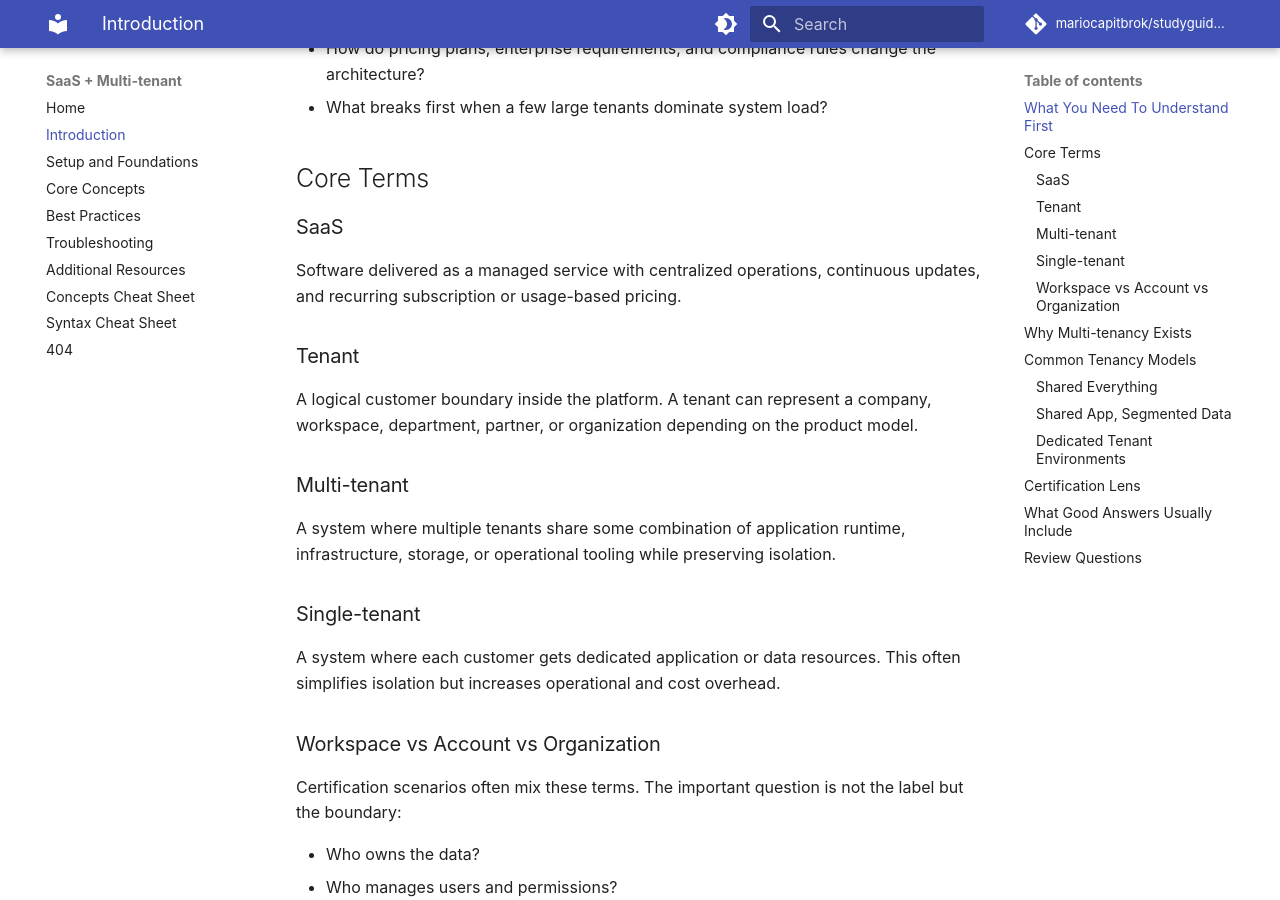
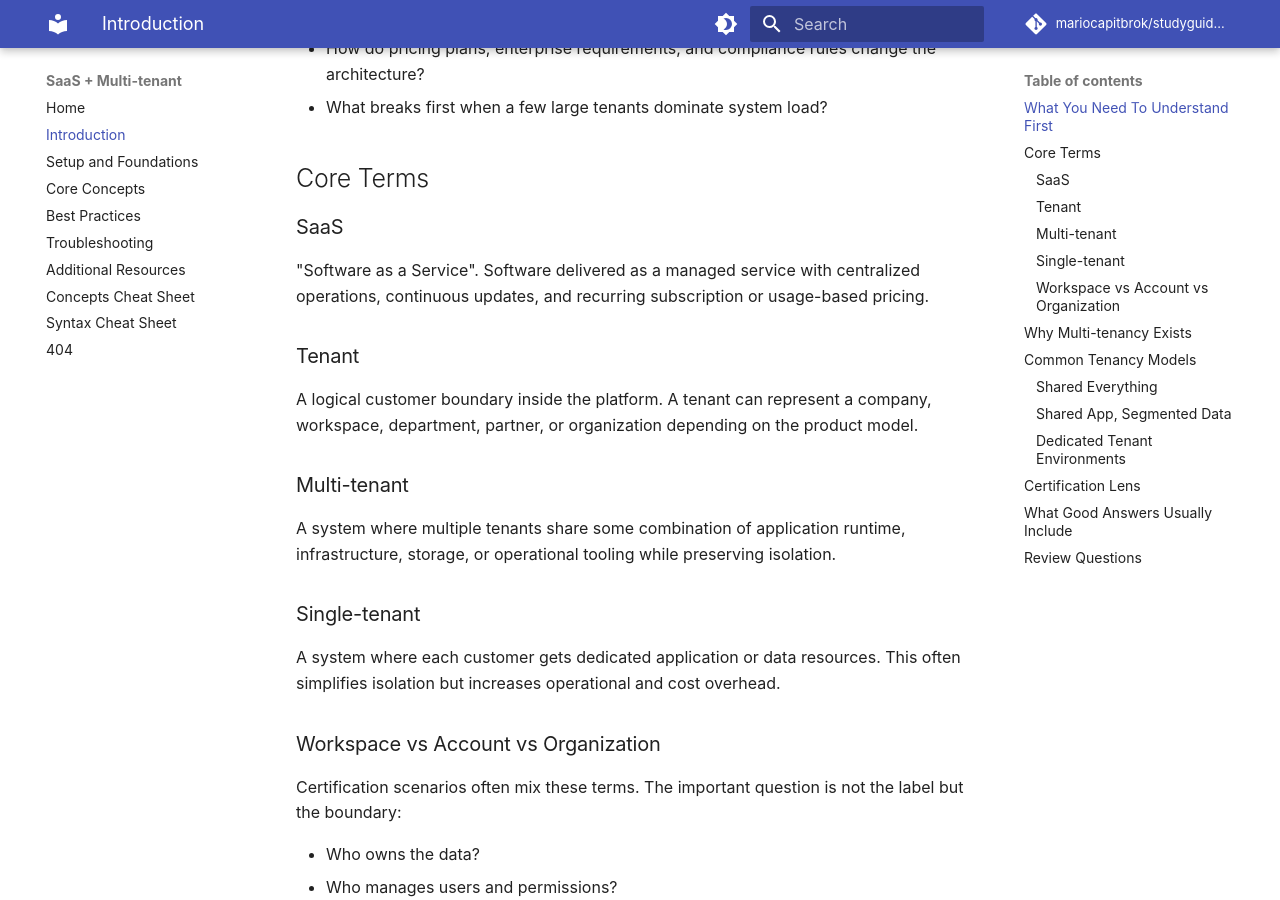
Before and after one commit to mariocapitbrok/studyguides-saas-multi-tenant, an MkDocs documentation site: the page built from docs/saas_multi_tenant_intro.md, in a window 1280 px wide and 900 px high, scrolled down 564 px. Built offline with MkDocs 1.6.1 and Material for MkDocs 9.7.7, drawn with Linux system fonts in a browser that asks for light colours; comment, search, counter and statistics services are not loaded.

Commit message:
Fix formatting of SaaS definition in documentation

```diff
--- a/docs/saas_multi_tenant_intro.md
+++ b/docs/saas_multi_tenant_intro.md
@@ -17,7 +17,7 @@ The exam-level challenge is not memorizing definitions. It is being able to answ
 
 ### SaaS
 
-Software delivered as a managed service with centralized operations, continuous updates, and recurring subscription or usage-based pricing.
+"Software as a Service". Software delivered as a managed service with centralized operations, continuous updates, and recurring subscription or usage-based pricing.
 
 ### Tenant
 
```
